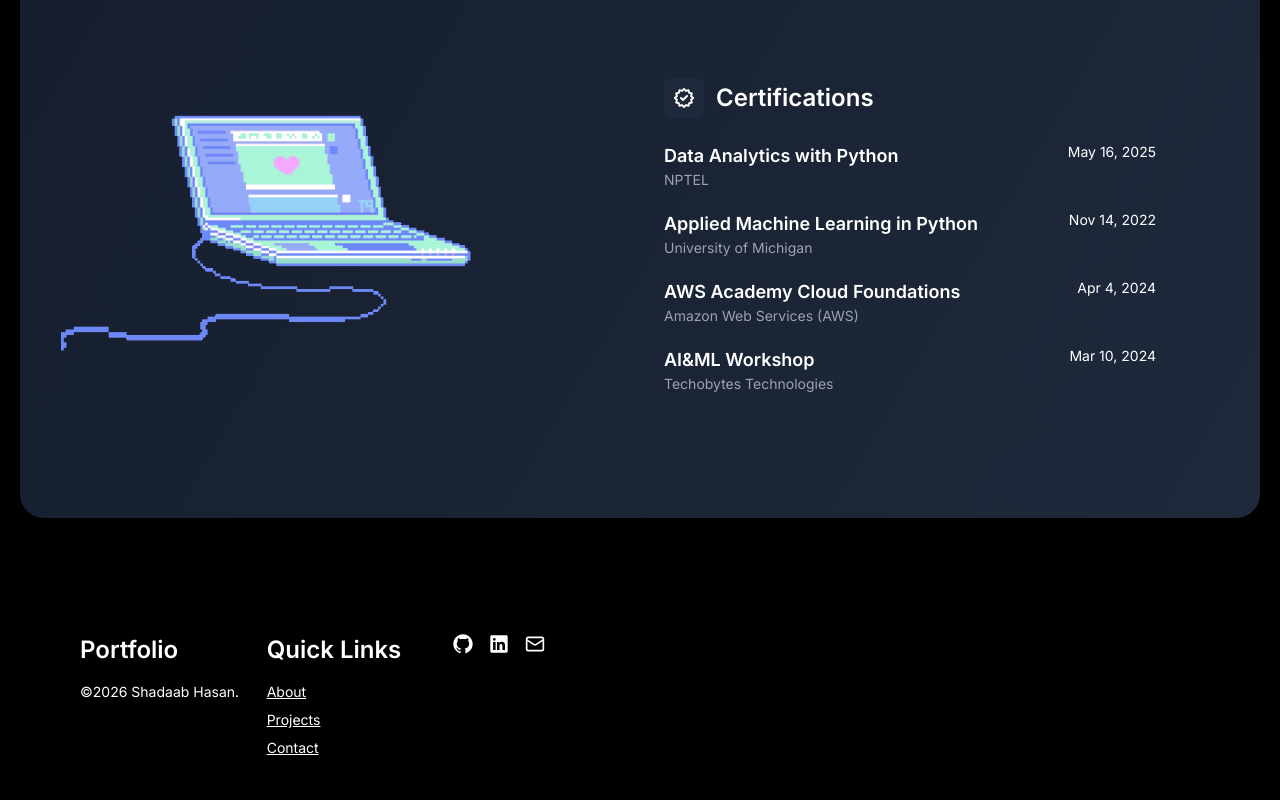
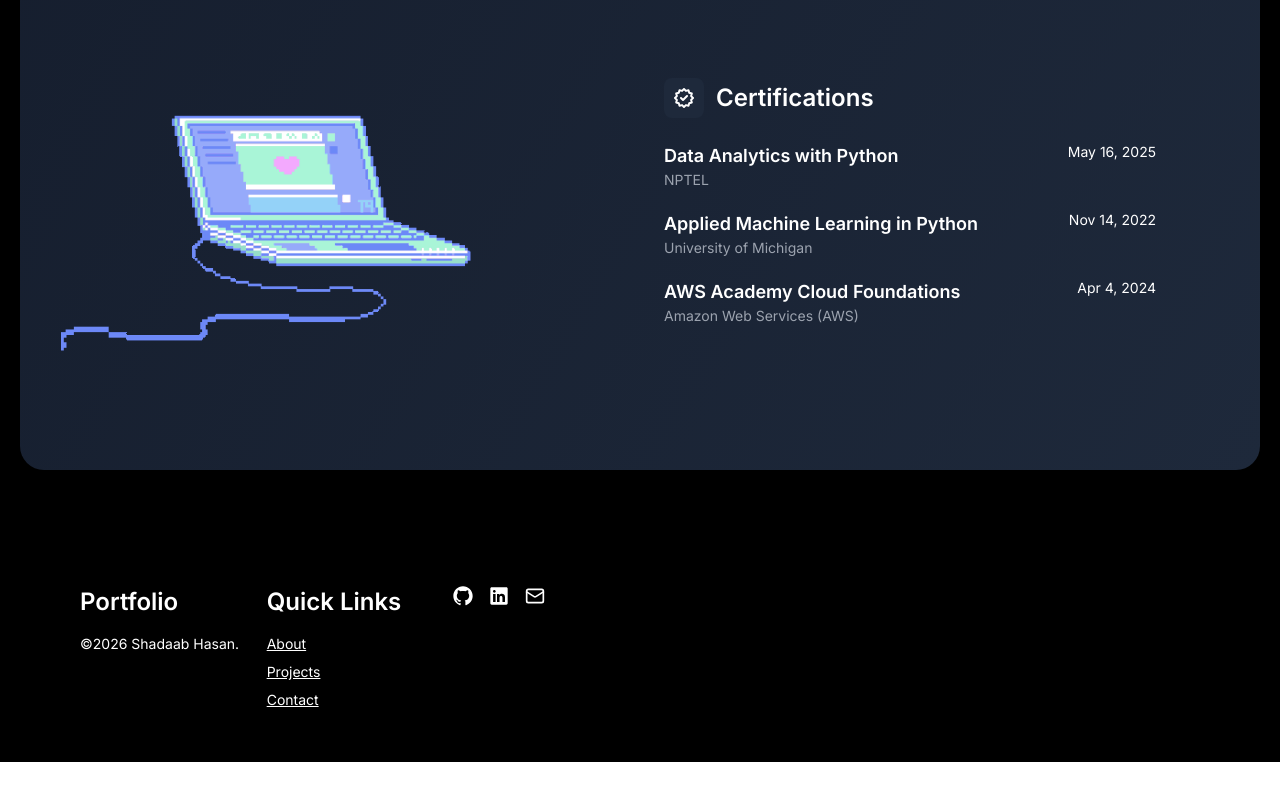
Before and after one commit to ShadaabHasan/portfolio, a Next.js app: page /AboutMe in a window 1280 px wide. Shown: the part 1678-2478 px from the top of the page. After the commit the page ends 2440 px from the top, so only its background shows below. Built offline with nearby package versions, Linux system fonts and the light colour scheme.

Commit message:
Fix certificate links, remove workshop, open links in new tab

```diff
--- a/app/AboutMe/page.js
+++ b/app/AboutMe/page.js
@@ -124,7 +124,7 @@
                                 <div>
                                     <div className="flex flex-col md:flex-row md:items-start md:justify-between mb-5">
                                     <div>
-                                        <a href='https://www.jetir.org/view?paper=JETIR2406947'>
+                                        <a href='https://www.jetir.org/view?paper=JETIR2406947' target="_blank" rel="noopener noreferrer">
                                     <h3 className="font-semibold text-lg">Skin Cancer Recognition System</h3></a>
                                     <p className="text-muted-foreground text-sm text-gray-400">Journal of Emerging Technologies and Innovative Research</p>
                                     </div>
@@ -164,7 +164,7 @@
 
                                 <div className="flex flex-col md:flex-row md:items-start md:justify-between mb-5">
                                     <div>
-                                        <a href='https://www.linkedin.com/in/shadaab-hasan-4a9b92271/details/certifications/1725463226053/single-media-viewer/?profileId=ACoAAEKPfUEBMawgeASsNZZZLZBbvvHHuZlIud0'>
+                                        <a href='/certificates/NPTEL-Data-Analytics-with-Python.pdf' target="_blank" rel="noopener noreferrer">
                                     <h3 className="font-semibold text-lg">
                                     Data Analytics with Python</h3></a>
                                     <p className="text-muted-foreground text-sm text-gray-400">NPTEL</p>
@@ -179,7 +179,7 @@
                                 <div>
                                     <div className="flex flex-col md:flex-row md:items-start md:justify-between mb-5">
                                     <div>
-                                        <a href='https://www.coursera.org/account/accomplishments/certificate/C6TSEDWSJ24X'>
+                                        <a href='https://www.coursera.org/account/accomplishments/certificate/C6TSEDWSJ24X' target="_blank" rel="noopener noreferrer">
                                     <h3 className="font-semibold text-lg">Applied Machine Learning in Python</h3></a>
                                     <p className="text-muted-foreground text-sm text-gray-400">University of Michigan</p>
                                     </div>
@@ -192,7 +192,7 @@
 
                                     <div className="flex flex-col md:flex-row md:items-start md:justify-between mb-5">
                                     <div>
-                                        <a href='https://www.credly.com/badges/1ff729b5-7ab3-4936-a8ed-18c362e89538/linked_in_profile'>
+                                        <a href='https://www.credly.com/badges/1ff729b5-7ab3-4936-a8ed-18c362e89538/linked_in_profile' target="_blank" rel="noopener noreferrer">
                                     <h3 className="font-semibold text-lg">AWS Academy Cloud Foundations</h3></a>
                                     <p className="text-muted-foreground text-sm text-gray-400">Amazon Web Services (AWS)</p>
                                     </div>
@@ -202,21 +202,6 @@
                                     </div>
 
                                     </div>
-
-                                    <div className="flex flex-col md:flex-row md:items-start md:justify-between">
-                                    <div>
-                                        <a href='https://www.linkedin.com/in/shadaab-hasan-4a9b92271/details/certifications/1725463226053/single-media-viewer/?profileId=ACoAAEKPfUEBMawgeASsNZZZLZBbvvHHuZlIud0'>
-                                    <h3 className="font-semibold text-lg">
-                                    AI&ML Workshop</h3></a>
-                                    <p className="text-muted-foreground text-sm text-gray-400">Techobytes Technologies</p>
-                                    </div>
-                                    <div className="text-right">
-                                    <p className="text-sm text-muted-foreground">Mar 10, 2024</p>
-                                    {/* <p className="text-sm font-medium text-primary">CGPA: 7.77</p> */}
-                                    </div>
-
-                                    </div>
-
                                 </div>
 
                             </div>
```
Also changed, not shown: 1 other file (tests, documents, lock files or other folders).
